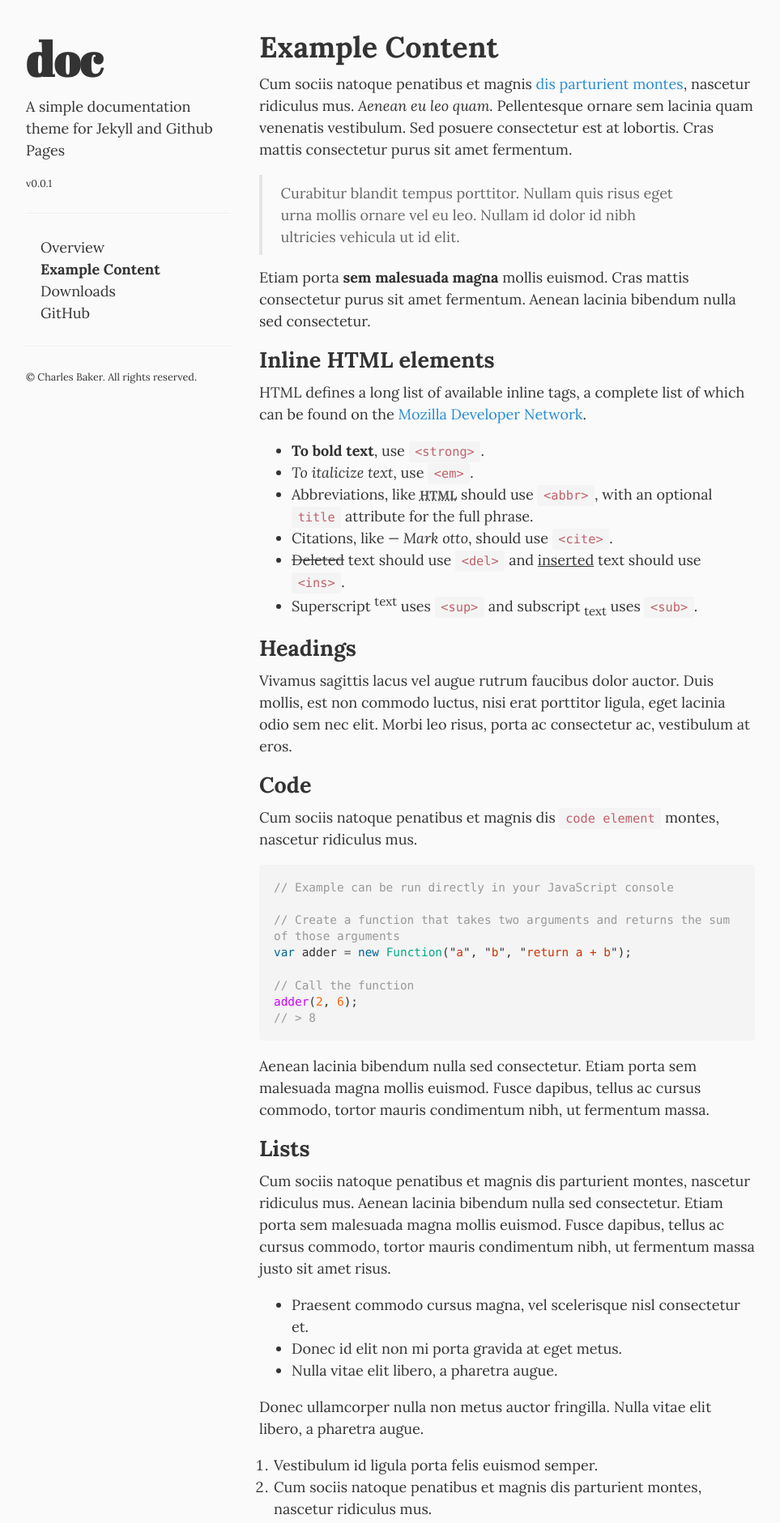
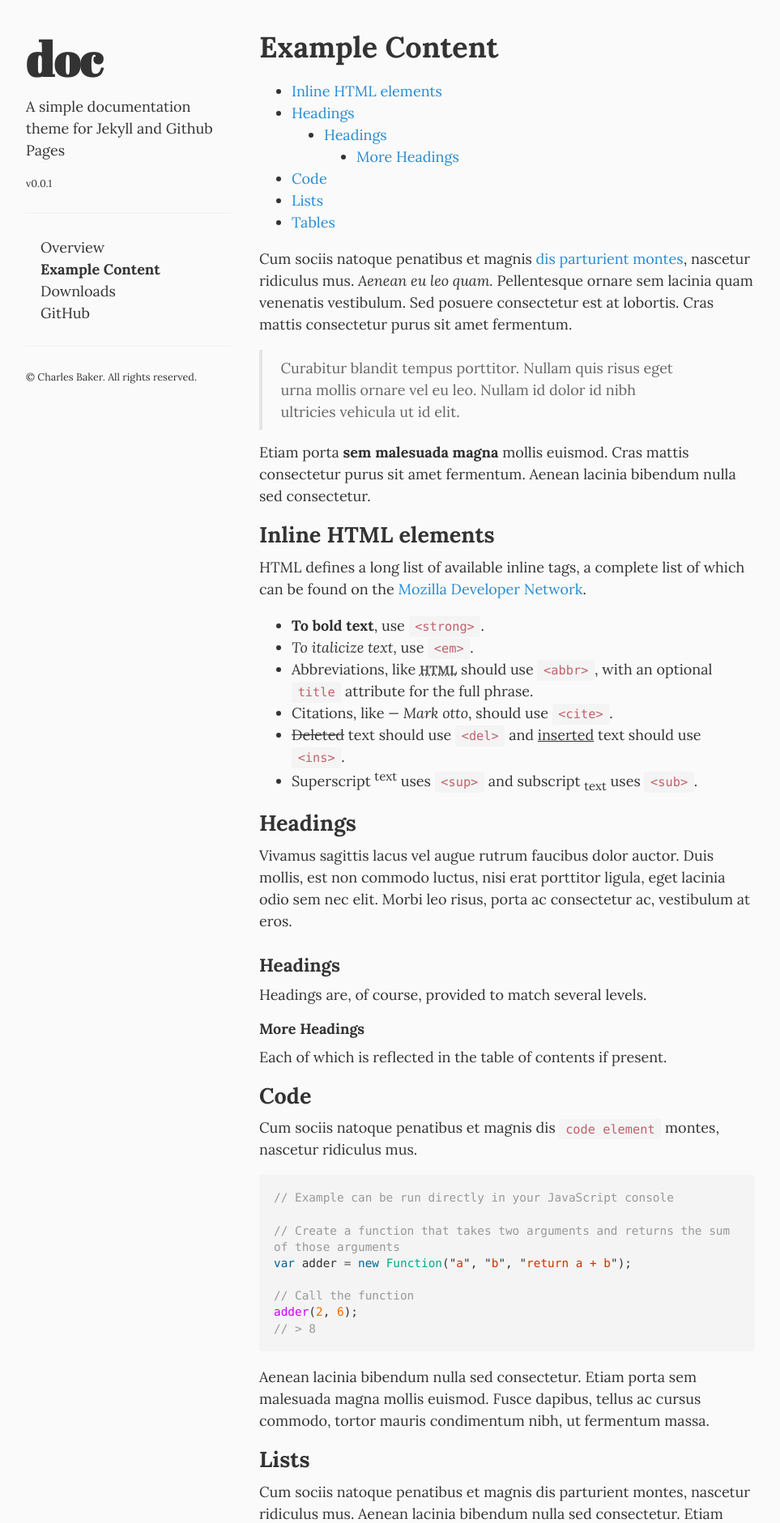
Before and after one commit to cwbaker/doc, a Jekyll site: the page built from example-content.md, in a window 1280 px wide. Shown: the top 1881 px of the page at 81% size, without its empty margins (158-1121 px from the left). Built offline with Jekyll 4.4.1, drawn with Linux system fonts in a browser that asks for light colours.

Commit message:
Zero margin for embedded lists (ul, ol, and dl) specifically the TOC

```diff
--- a/assets/doc.css
+++ b/assets/doc.css
@@ -97,6 +97,11 @@ strong {
 ul, ol, dl {
   margin-top: 1rem;
   margin-bottom: 1rem;
+  list-style-type: disc;
+}
+
+li ul, li ol, li dl {
+  margin: 0 0 0 0;
 }
 
 dt {
--- a/example-content.md
+++ b/example-content.md
@@ -3,6 +3,9 @@ layout: page
 title: Example Content
 nav_order: 2
 ---
+
+- TOC
+{:toc}
 
 Cum sociis natoque penatibus et magnis <a href="#">dis parturient montes</a>, nascetur ridiculus mus. *Aenean eu leo quam.* Pellentesque ornare sem lacinia quam venenatis vestibulum. Sed posuere consectetur est at lobortis. Cras mattis consectetur purus sit amet fermentum.
 
@@ -24,6 +27,14 @@ HTML defines a long list of available inline tags, a complete list of which can
 ## Headings
 
 Vivamus sagittis lacus vel augue rutrum faucibus dolor auctor. Duis mollis, est non commodo luctus, nisi erat porttitor ligula, eget lacinia odio sem nec elit. Morbi leo risus, porta ac consectetur ac, vestibulum at eros.
+
+### Headings
+
+Headings are, of course, provided to match several levels.
+
+#### More Headings
+
+Each of which is reflected in the table of contents if present.
 
 ## Code
 
```
